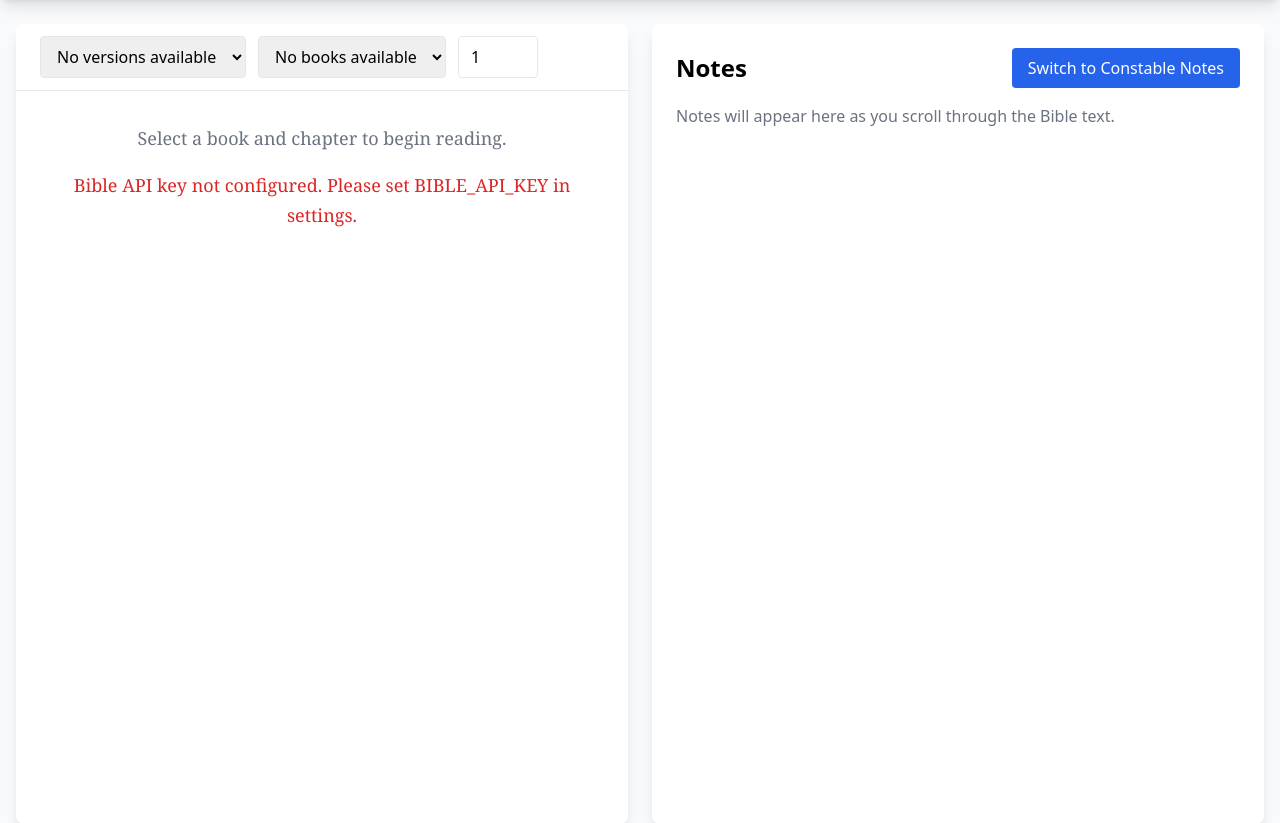
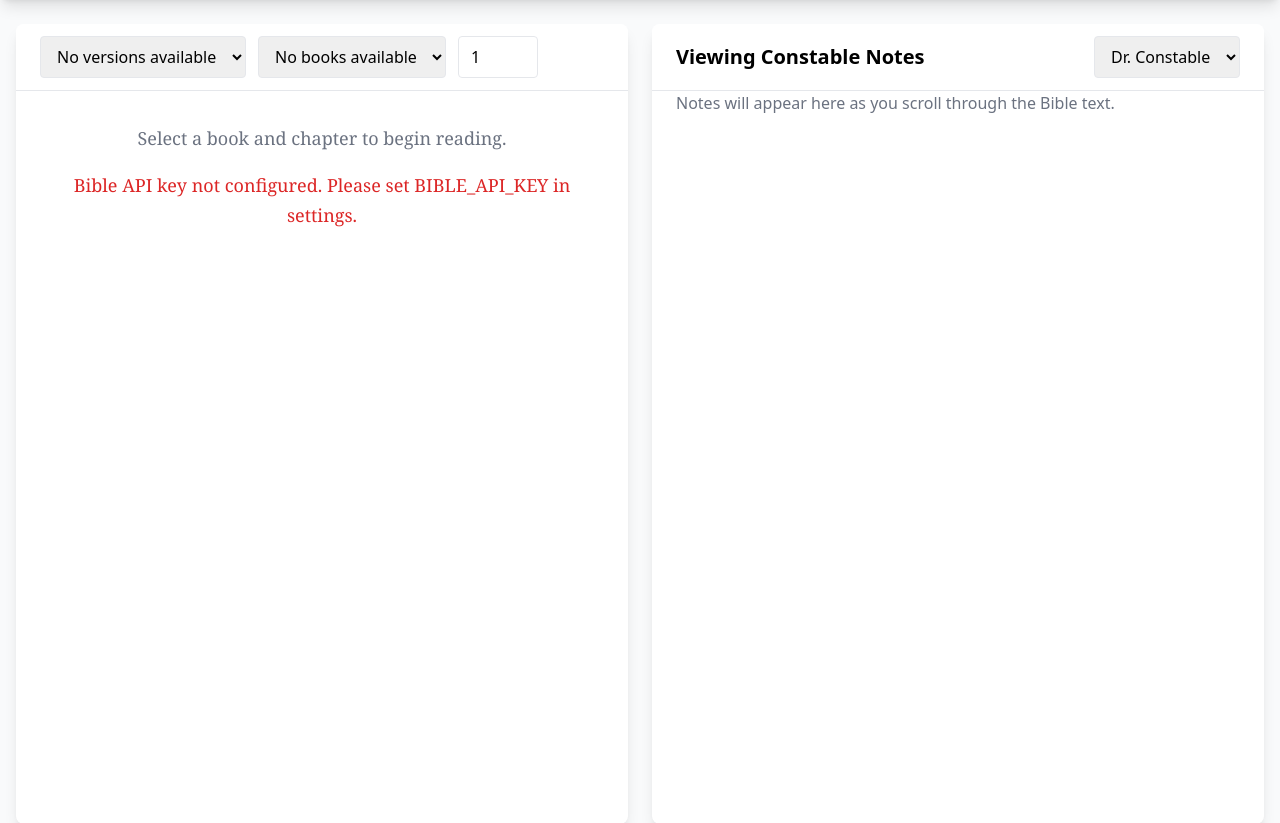
Before and after one commit to BillLensmire/bible-teacher, a Django app: page / in a window 1280 px wide. Shown: the part 52-875 px from the top of the page. Run offline with Django 5.2, Linux system fonts and the light colour scheme; data that the repository does not hold is empty; some libraries are stand-ins or nearby versions.

Commit message:
feat: replace note type toggle with pastor-specific note source selector
- Replace binary toggle button with dropdown selector for note sources
- Add support for selecting notes from specific pastors (Dr. Constable or individual pastors)
- Change session storage from note_type to note_source with format 'constable' or 'pastor:<id>'
- Add sticky header to notes pane with dynamic title showing current source
- Filter pastor notes by selected pastor ID when source is 'pastor:<id>'
- Rename toggle_note_type endpoint

```diff
--- a/reader/templates/reader/bible_reader.html
+++ b/reader/templates/reader/bible_reader.html
@@ -56,15 +56,31 @@
     </div>
 
     <!-- Right Pane: Notes -->
-    <div class="bg-white rounded-lg shadow-lg p-6 lg:overflow-y-auto" id="notes-pane">
-        <div class="mb-4 flex flex-wrap justify-between items-center gap-2">
-            <h2 class="text-2xl font-bold">Notes</h2>
-            <button id="toggle-notes-btn" class="bg-blue-600 text-white px-4 py-2 rounded hover:bg-blue-700">
-                Switch to <span id="note-type-label">Constable Notes</span>
-            </button>
+    <div class="bg-white rounded-lg shadow-lg lg:overflow-y-auto" id="notes-pane">
+        <!-- Sticky notes header -->
+        <div id="notes-header" class="sticky top-0 bg-white z-10 border-b border-gray-200 px-6 py-3">
+            <div class="flex flex-wrap justify-between items-center gap-2">
+                <h2 id="notes-title" class="text-xl font-bold">
+                    {% if note_source == 'constable' %}
+                        Viewing Constable Notes
+                    {% else %}
+                        {% for pastor in pastors %}
+                            {% if note_source == 'pastor:'|add:pastor.id|stringformat:'s' %}
+                                Viewing Pastor {{ pastor.name }} Notes
+                            {% endif %}
+                        {% endfor %}
+                    {% endif %}
+                </h2>
+                <select id="note-source-selector" class="border rounded px-3 py-2">
+                    <option value="constable" {% if note_source == 'constable' %}selected{% endif %}>Dr. Constable</option>
+                    {% for pastor in pastors %}
+                        <option value="pastor:{{ pastor.id }}" {% if note_source == 'pastor:'|add:pastor.id|stringformat:'s' %}selected{% endif %}>{{ pastor.name }}</option>
+                    {% endfor %}
+                </select>
+            </div>
         </div>
 
-        <div id="notes-content" class="prose max-w-none">
+        <div id="notes-content" class="prose max-w-none px-6 pb-6">
             <p class="text-gray-500">Notes will appear here as you scroll through the Bible text.</p>
         </div>
     </div>
@@ -337,16 +353,27 @@ function updateNotesPane(html) {
     }, 200);
 }
 
-document.getElementById('toggle-notes-btn').addEventListener('click', async () => {
+document.getElementById('note-source-selector').addEventListener('change', async (e) => {
+    const noteSource = e.target.value;
+    const selectedText = e.target.options[e.target.selectedIndex].text;
+    const titleEl = document.getElementById('notes-title');
+
+    if (noteSource === 'constable') {
+        titleEl.textContent = 'Viewing Constable Notes';
+    } else {
+        titleEl.textContent = `Viewing Pastor ${selectedText} Notes`;
+    }
+
     try {
-        const response = await fetch('/api/toggle-notes/', {
+        await fetch('/api/set-note-source/', {
             method: 'POST',
-            headers: { 'X-CSRFToken': getCookie('csrftoken') }
+            headers: {
+                'Content-Type': 'application/json',
+                'X-CSRFToken': getCookie('csrftoken')
+            },
+            body: JSON.stringify({ note_source: noteSource })
         });
-        const data = await response.json();
         notesCache = {};
-        const label = document.getElementById('note-type-label');
-        label.textContent = data.note_type === 'pastor' ? 'Constable Notes' : 'Pastor Notes';
         if (currentChapter) {
             const idx = currentChapter.lastIndexOf('-');
             const book = currentChapter.substring(0, idx);
@@ -354,7 +381,7 @@ document.getElementById('toggle-notes-btn').addEventListener('click', async () =
             loadNotesForChapter(book, chapter);
         }
     } catch (error) {
-        console.error('Failed to toggle notes:', error);
+        console.error('Failed to set note source:', error);
     }
 });
 
--- a/reader/urls.py
+++ b/reader/urls.py
@@ -12,7 +12,7 @@ urlpatterns = [
     path('api/chapter/<str:book>/<int:chapter>/', views.get_chapter_content, name='get_chapter_content'),
     path('api/chapter-nav/<str:book>/<int:chapter>/', views.get_chapter_nav, name='get_chapter_nav'),
     path('api/notes/<str:book>/<int:chapter>/', views.get_chapter_notes, name='get_chapter_notes'),
-    path('api/toggle-notes/', views.toggle_note_type, name='toggle_note_type'),
+    path('api/set-note-source/', views.set_note_source, name='set_note_source'),
     path('api/progress/save/', views.save_listening_progress, name='save_progress'),
     path('api/progress/<int:sermon_id>/', views.get_listening_progress, name='get_progress'),
     path('api/reading-progress/save/', views.save_reading_progress, name='save_reading_progress'),
--- a/reader/views.py
+++ b/reader/views.py
@@ -9,6 +9,7 @@ from .models import (
     Sermon, SermonNotePDF, PastorNote, ExternalNote,
     Pastor, SermonGroup, ListeningProgress, ReadingProgress
 )
+import json
 from .services import BibleAPIService
 from .services.bible_api import sanitize_html
 import logging
@@ -50,8 +51,12 @@ def bible_reader(request, book=None, chapter=None):
         except Exception as e:
             logger.error(f"Failed to load chapter: {e}")
 
+    note_source = request.session.get('note_source', 'constable')
+    pastors = Pastor.objects.all().order_by('name')
+
     context = {
-        'note_type': request.session.get('note_type', 'pastor'),
+        'note_source': note_source,
+        'pastors': pastors,
         'books': books,
         'versions': versions,
         'current_version': version_id,
@@ -144,19 +149,27 @@ def get_chapter_nav(request, book, chapter):
 
 def get_chapter_notes(request, book, chapter):
     """API endpoint to get notes for a specific chapter"""
-    note_type = request.session.get('note_type', 'pastor')
+    note_source = request.session.get('note_source', 'constable')
 
-    if note_type == 'pastor':
-        notes = PastorNote.objects.filter(
-            book__iexact=book,
-            chapter=chapter
-        ).select_related('sermon', 'sermon__pastor').order_by('verse_start')
-    else:
+    if note_source == 'constable':
         notes = ExternalNote.objects.filter(
             source='constable',
             book__iexact=book,
             chapter=chapter
         ).order_by('verse_start')
+        note_type = 'constable'
+    else:
+        notes = PastorNote.objects.filter(
+            book__iexact=book,
+            chapter=chapter
+        ).select_related('sermon', 'sermon__pastor').order_by('verse_start')
+        note_type = 'pastor'
+        if note_source.startswith('pastor:'):
+            try:
+                pastor_id = int(note_source.split(':')[1])
+                notes = notes.filter(sermon__pastor_id=pastor_id)
+            except (ValueError, IndexError):
+                pass
 
     for note in notes:
         note.note_text = sanitize_html(note.note_text)
@@ -171,12 +184,23 @@ def get_chapter_notes(request, book, chapter):
     return JsonResponse({'html': notes_html})
 
 
-def toggle_note_type(request):
-    """Toggle between pastor notes and Constable notes"""
-    current = request.session.get('note_type', 'pastor')
-    new_type = 'constable' if current == 'pastor' else 'pastor'
-    request.session['note_type'] = new_type
-    return JsonResponse({'note_type': new_type})
+@csrf_protect
+def set_note_source(request):
+    """Set the note source (constable or pastor:<id>) in session"""
+    if request.method != 'POST':
+        return JsonResponse({'status': 'error', 'message': 'Method not allowed'}, status=405)
+
+    try:
+        data = json.loads(request.body)
+    except json.JSONDecodeError:
+        return JsonResponse({'status': 'error', 'message': 'Invalid JSON'}, status=400)
+
+    note_source = data.get('note_source', 'constable')
+    if note_source != 'constable' and not note_source.startswith('pastor:'):
+        return JsonResponse({'status': 'error', 'message': 'Invalid note_source'}, status=400)
+
+    request.session['note_source'] = note_source
+    return JsonResponse({'status': 'success', 'note_source': note_source})
 
 
 @method_decorator(ensure_csrf_cookie, name='dispatch')
```
